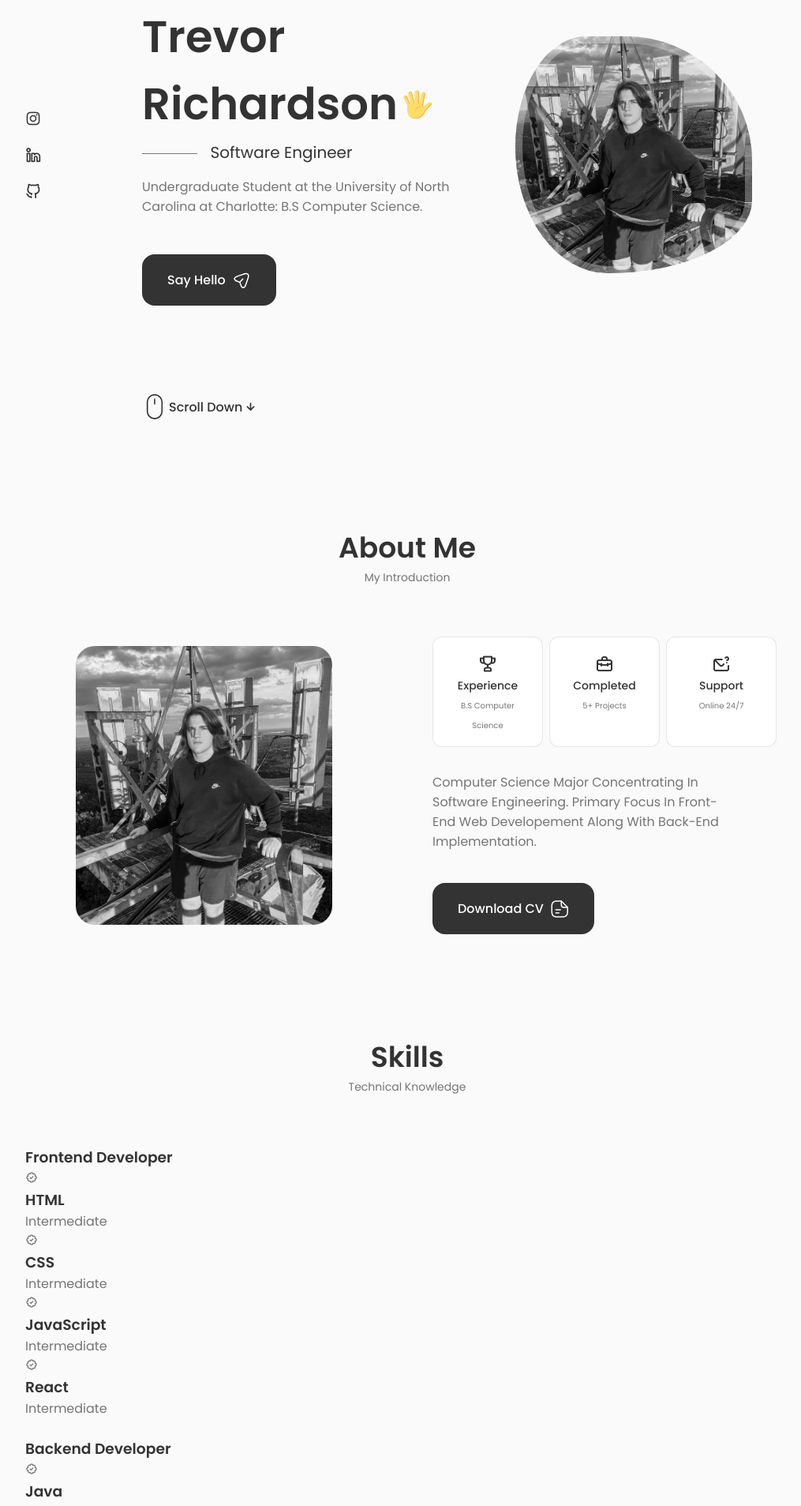
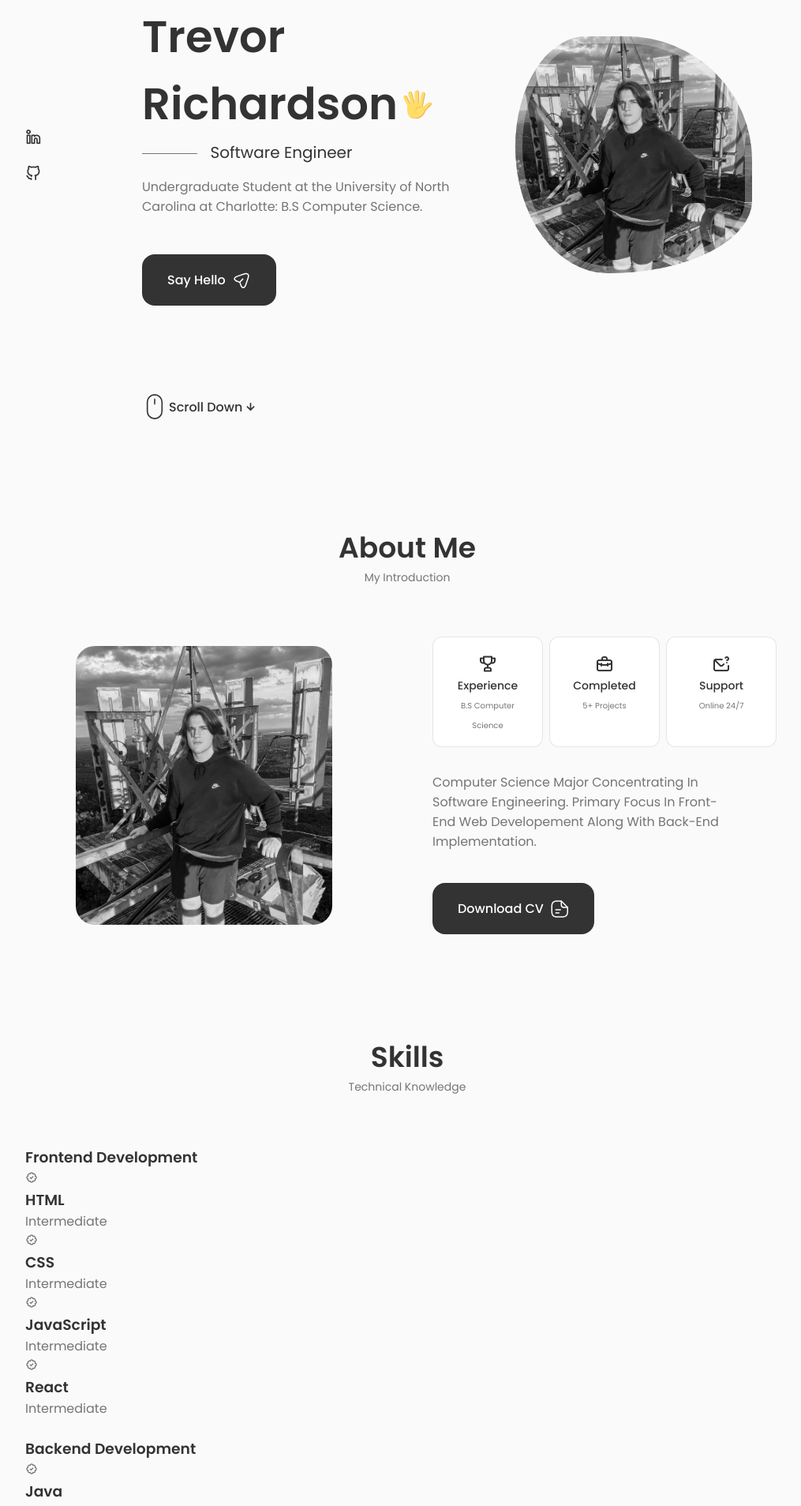
Before and after one commit to Tjrich336/PersonalPortfolio, a React (Create React App) app: page / in a window 1280 px wide. Shown: the part 180-2087 px from the top of the page at 79% size, without its empty margins (124-1139 px from the left). Built offline with nearby package versions, Linux system fonts and the light colour scheme.

Commit message:
Removed instagram link and social icon, removed 'services' section.

```diff
--- a/src/components/header/Header.jsx
+++ b/src/components/header/Header.jsx
@@ -31,12 +31,6 @@ const Header = () => {
                         </li>
 
                         <li className="nav__item">
-                            <a href="#services" className="nav__link">
-                                <i className="uil uil-briefcase-alt nav__icon"></i> Services
-                            </a>
-                        </li>
-
-                        <li className="nav__item">
                             <a href="#portfolio" className="nav__link">
                                 <i className="uil uil-scenery nav__icon"></i> Portfolio
                             </a>
--- a/src/components/home/Social.jsx
+++ b/src/components/home/Social.jsx
@@ -3,11 +3,6 @@ import React from "react";
 const Social = () => {
     return (
         <div className="home__social">
-            <a href="https://www.instagram.com/tjrich_34/"
-            className="home__social-icon" target="_blank">
-                <i class="uil uil-instagram"></i>
-            </a>
-
             <a href="https://www.linkedin.com/in/trevv/"
             className="home__social-icon" target="_blank">
                 <i class="uil uil-linkedin-alt"></i>
--- a/src/components/skills/Backend.jsx
+++ b/src/components/skills/Backend.jsx
@@ -3,7 +3,7 @@ import React from 'react';
 const Backend = () => {
   return (
     <div className="skills__content">
-    <h3 className="skills__title">Backend Developer</h3>
+    <h3 className="skills__title">Backend Development</h3>
 
     <div className="skills__box">
         <div className="skills__group">
--- a/src/components/skills/Frontend.jsx
+++ b/src/components/skills/Frontend.jsx
@@ -3,7 +3,7 @@ import React from 'react'
 const Frontend = () => {
   return (
     <div className="skills__content">
-        <h3 className="skills__title">Frontend Developer</h3>
+        <h3 className="skills__title">Frontend Development</h3>
 
         <div className="skills__box">
             <div className="skills__group">
```
Also changed, not shown: src/components/Contact/Contact.jsx (added), src/components/Contact/contact.css (added), src/components/portfolio/Portfolio.jsx (added), src/components/portfolio/portfolio.css (added).
